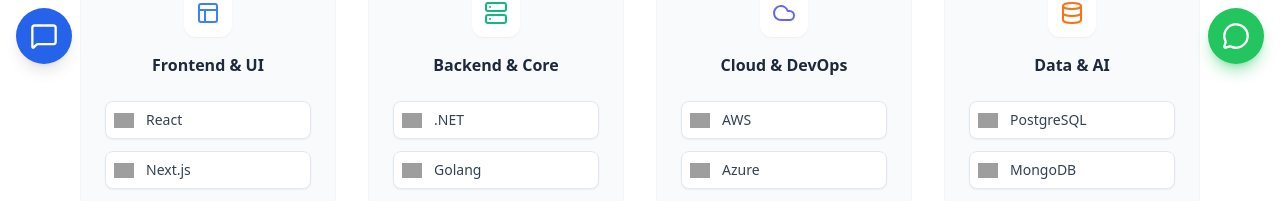
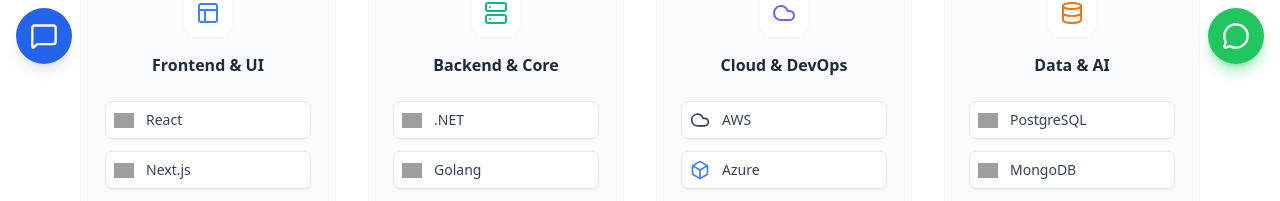
Before and after one commit to jhoicas/ludoia, a Next.js app: page / in a window 1280 px wide. Shown: the part 720-921 px from the top of the page. Built offline with nearby package versions, Linux system fonts and the light colour scheme; grey boxes are pictures that could not be loaded.

Commit message:
fix: embed reliable local/inline SVGs for AWS, Azure, OpenAI and fix favicon metadata

```diff
--- a/app/components/TechStack.tsx
+++ b/app/components/TechStack.tsx
@@ -1,7 +1,7 @@
 "use client";
 
 import { useTranslation } from "../hooks/useTranslation";
-import { Server, Layout, Cloud, Database } from "lucide-react";
+import { Server, Layout, Cloud, Database, Bot, BrainCircuit, Box, Cpu } from "lucide-react";
 
 export function TechStack() {
   const { t } = useTranslation();
@@ -31,8 +31,8 @@
       title: t("tech.cat.cloud"),
       icon: <Cloud className="h-6 w-6 text-indigo-500" />,
       items: [
-        { name: "AWS", src: "https://cdn.simpleicons.org/amazonwebservices/232F3E" },
-        { name: "Azure", src: "https://cdn.simpleicons.org/microsoftazure/0089D6" },
+        { name: "AWS", icon: <Cloud className="w-5 h-5 text-slate-700 dark:text-slate-200" /> },
+        { name: "Azure", icon: <Box className="w-5 h-5 text-blue-500" /> },
         { name: "Docker", src: "https://cdn.simpleicons.org/docker/2496ED" },
         { name: "Kubernetes", src: "https://cdn.simpleicons.org/kubernetes/326CE5" }
       ]
@@ -44,7 +44,7 @@
         { name: "PostgreSQL", src: "https://cdn.simpleicons.org/postgresql/4169E1" },
         { name: "MongoDB", src: "https://cdn.simpleicons.org/mongodb/47A248" },
         { name: "Redis", src: "https://cdn.simpleicons.org/redis/DC382D" },
-        { name: "OpenAI", src: "https://cdn.simpleicons.org/openai/412991" },
+        { name: "OpenAI", icon: <BrainCircuit className="w-5 h-5 text-emerald-600 dark:text-emerald-400" /> },
         { name: "Claude", src: "https://cdn.simpleicons.org/anthropic/D97757" },
         { name: "Cursor", src: "https://cdn.simpleicons.org/cursor/000000" }
       ]
@@ -68,6 +68,12 @@
               <div className="flex flex-col w-full gap-3">
                 {cat.items.map(item => (
                   <div key={item.name} className="flex items-center gap-3 p-2 bg-white dark:bg-slate-800 border border-slate-200 dark:border-slate-700 rounded-lg shadow-sm w-full">
+                    {item.icon ? (
+                      <div className="w-5 h-5 flex items-center justify-center">
+                        {item.icon}
+                      </div>
+                    ) : (
+                      <>
                         <img
                           src={item.src}
                           alt={`${item.name} logo`}
@@ -81,6 +87,8 @@
                         <div className="hidden w-5 h-5 flex items-center justify-center rounded bg-slate-100 dark:bg-slate-700 text-slate-400 text-[10px] font-bold">
                           {item.name.charAt(0)}
                         </div>
+                      </>
+                    )}
                     <span className="text-sm font-medium text-slate-700 dark:text-slate-300">{item.name}</span>
                   </div>
                 ))}
--- a/app/layout.tsx
+++ b/app/layout.tsx
@@ -30,9 +30,12 @@
     description: "Global quality custom software for modern enterprises.",
   },
   icons: {
-    icon: "/icon.png",
-    shortcut: "/icon.png",
-    apple: "/icon.png",
+    icon: [
+      { url: '/icon.png', type: 'image/png' },
+      { url: '/favicon.ico', sizes: 'any' }
+    ],
+    shortcut: '/icon.png',
+    apple: '/icon.png',
   }
 };
 
```
Lines whose indentation alone changed are shown as unchanged.
